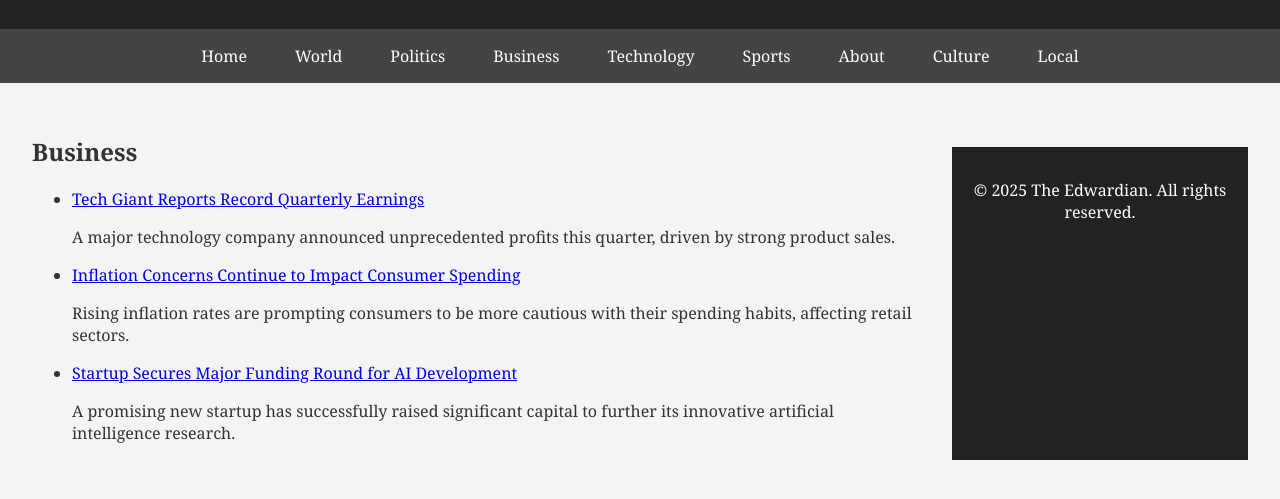
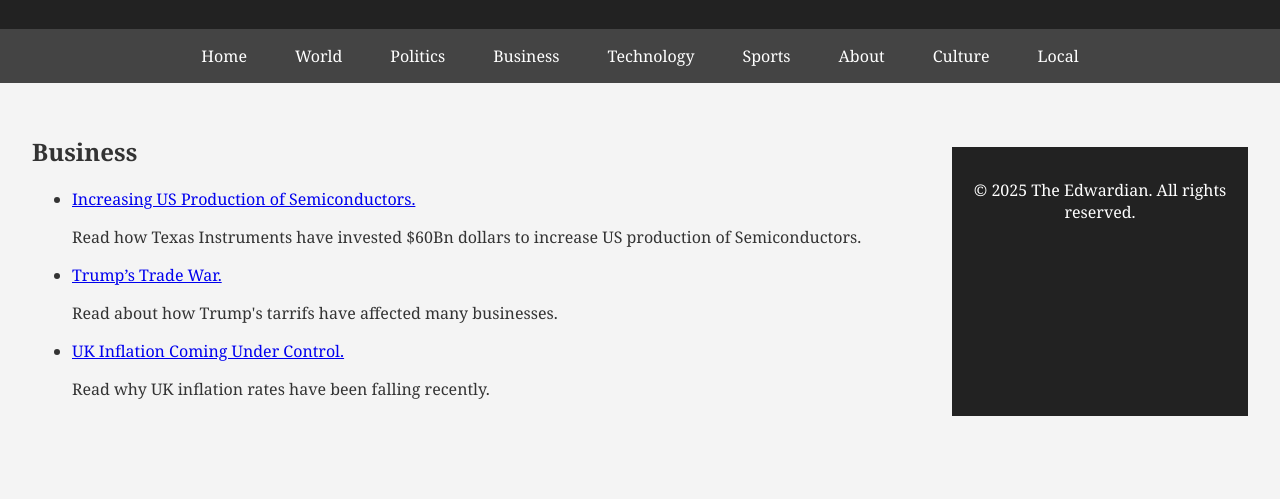
Before and after one commit to studypi3/TheEdwardianBuisness, a plain HTML site: page index.html in a window 1280 px wide. Shown: the part 127-626 px from the top of the page. Drawn offline with Linux system fonts and the light colour scheme.

Commit message:
Update index.html

```diff
--- a/index.html
+++ b/index.html
@@ -103,16 +103,16 @@
             <h2>Business</h2>
             <ul class="article-list">
                 <li>
-                    <a href="#">Tech Giant Reports Record Quarterly Earnings</a>
-                    <p>A major technology company announced unprecedented profits this quarter, driven by strong product sales.</p>
+                    <a href="https://studypi3.github.io/TheEdwardianBuisness1/">Increasing US Production of Semiconductors.</a>
+                    <p>Read how Texas Instruments have invested $60Bn dollars to increase US production of Semiconductors.</p>
                 </li>
                 <li>
-                    <a href="#">Inflation Concerns Continue to Impact Consumer Spending</a>
-                    <p>Rising inflation rates are prompting consumers to be more cautious with their spending habits, affecting retail sectors.</p>
+                    <a href="https://studypi3.github.io/TheEdwardianBuisness2/">Trump’s Trade War.</a>
+                    <p>Read about how Trump's tarrifs have affected many businesses.</p>
                 </li>
                 <li>
-                    <a href="#">Startup Secures Major Funding Round for AI Development</a>
-                    <p>A promising new startup has successfully raised significant capital to further its innovative artificial intelligence research.</p>
+                    <a href="https://studypi3.github.io/TheEdwardianBuisness3/">UK Inflation Coming Under Control.</a>
+                    <p>Read why UK inflation rates have been falling recently.</p>
                 </li>
             </ul>
         </section>
```
